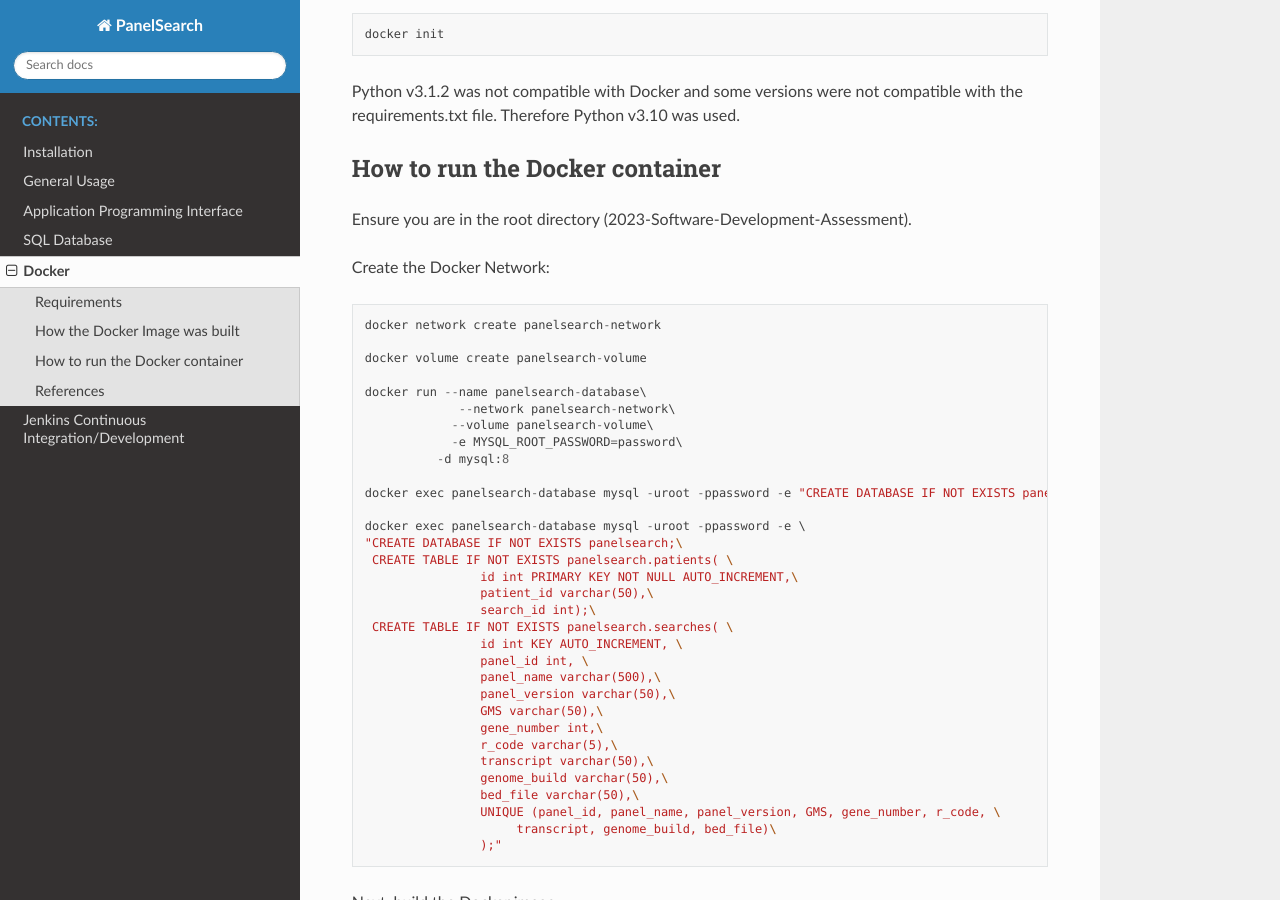
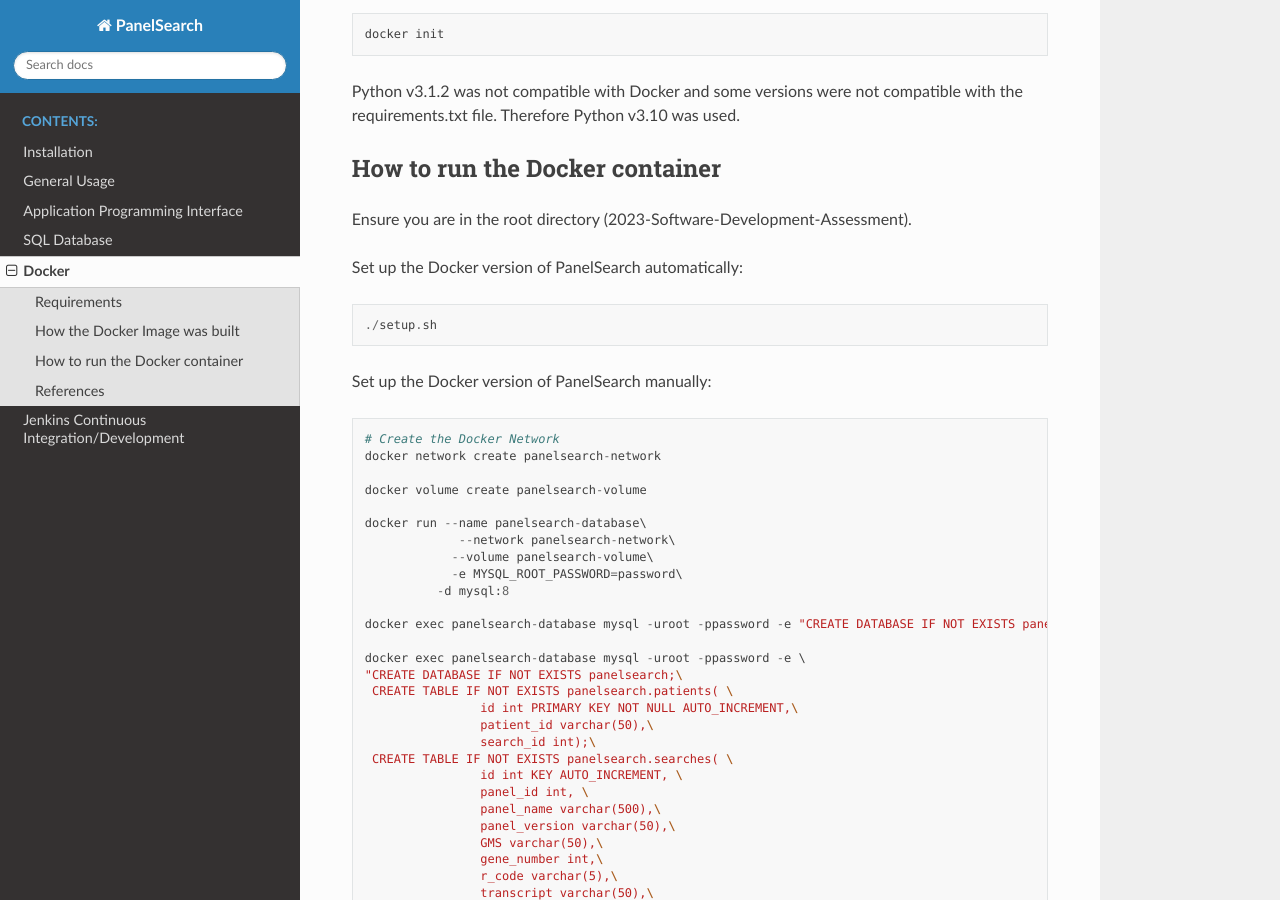
Before and after one commit to isabelrem/2023-Software-Development-Assessment, a Sphinx documentation site: the page built from docs/source/docker.rst, in a window 1280 px wide and 900 px high, scrolled down 451 px. Built offline with Sphinx 7.4.7 and the Read the Docs theme 2.0.0, drawn with Linux system fonts in a browser that asks for light colours; pages that are not in the unit, such as notebooks, are missing from menus.

Commit message:
Update docker.rst

```diff
--- a/docs/source/docker.rst
+++ b/docs/source/docker.rst
@@ -29,9 +29,14 @@
 
 Ensure you are in the root directory (2023-Software-Development-Assessment).
 
-Create the Docker Network::
+Set up the Docker version of PanelSearch automatically::
+
+    ./setup.sh
 
 
+Set up the Docker version of PanelSearch manually::
+
+    # Create the Docker Network
     docker network create panelsearch-network
 
     docker volume create panelsearch-volume
```
